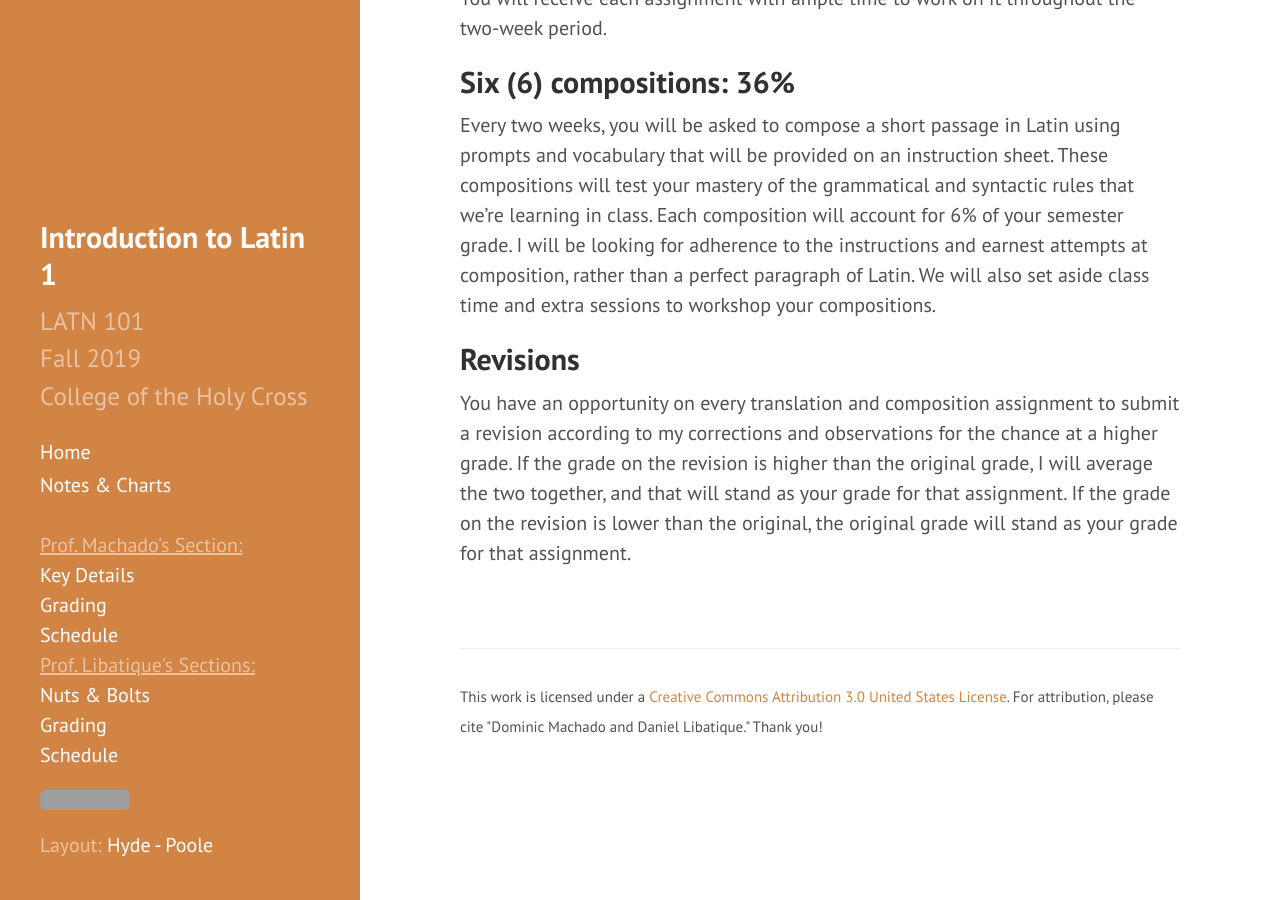
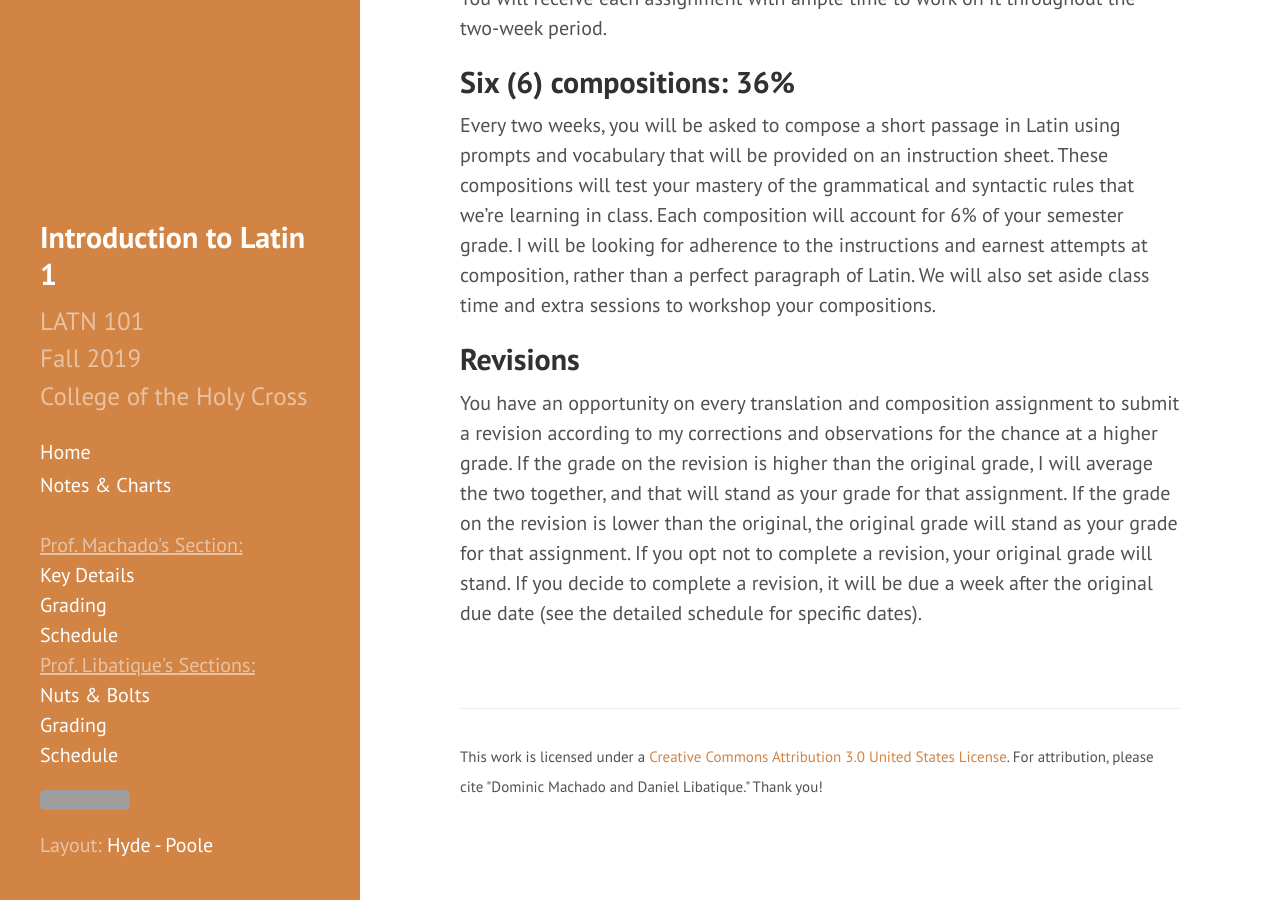
Before and after one commit to DLibatique/LATN102-S20, a Jekyll site: the page built from pages/grading-DL.md, in a window 1280 px wide and 900 px high, scrolled down 940 px. Built offline with Jekyll 4.4.1, drawn with Linux system fonts in a browser that asks for light colours; grey boxes are pictures that could not be loaded.

Commit message:
added stipulations to revisions section

```diff
--- a/pages/grading-DL.md
+++ b/pages/grading-DL.md
@@ -18,4 +18,4 @@ Every two weeks, you will be asked to translate a passage from Latin into Englis
 Every two weeks, you will be asked to compose a short passage in Latin using prompts and vocabulary that will be provided on an instruction sheet. These compositions will test your mastery of the grammatical and syntactic rules that we’re learning in class. Each composition will account for 6% of your semester grade. I will be looking for adherence to the instructions and earnest attempts at composition, rather than a perfect paragraph of Latin. We will also set aside class time and extra sessions to workshop your compositions.
 
 ## Revisions
-You have an opportunity on every translation and composition assignment to submit a revision according to my corrections and observations for the chance at a higher grade. If the grade on the revision is higher than the original grade, I will average the two together, and that will stand as your grade for that assignment. If the grade on the revision is lower than the original, the original grade will stand as your grade for that assignment.
+You have an opportunity on every translation and composition assignment to submit a revision according to my corrections and observations for the chance at a higher grade. If the grade on the revision is higher than the original grade, I will average the two together, and that will stand as your grade for that assignment. If the grade on the revision is lower than the original, the original grade will stand as your grade for that assignment. If you opt not to complete a revision, your original grade will stand. If you decide to complete a revision, it will be due a week after the original due date (see the detailed schedule for specific dates).
```
